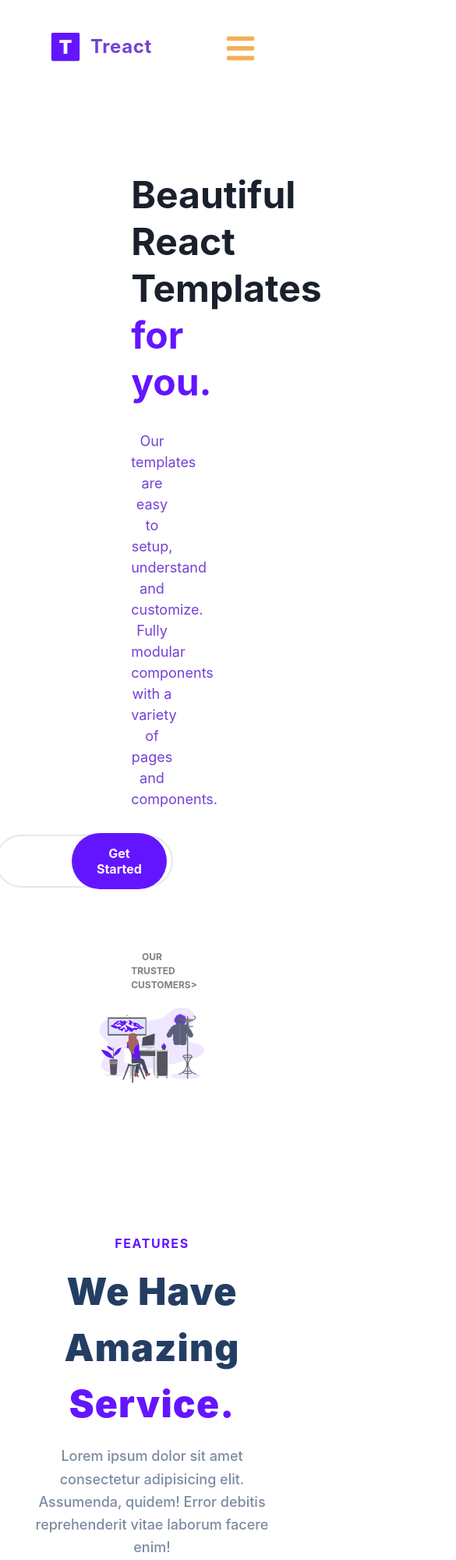
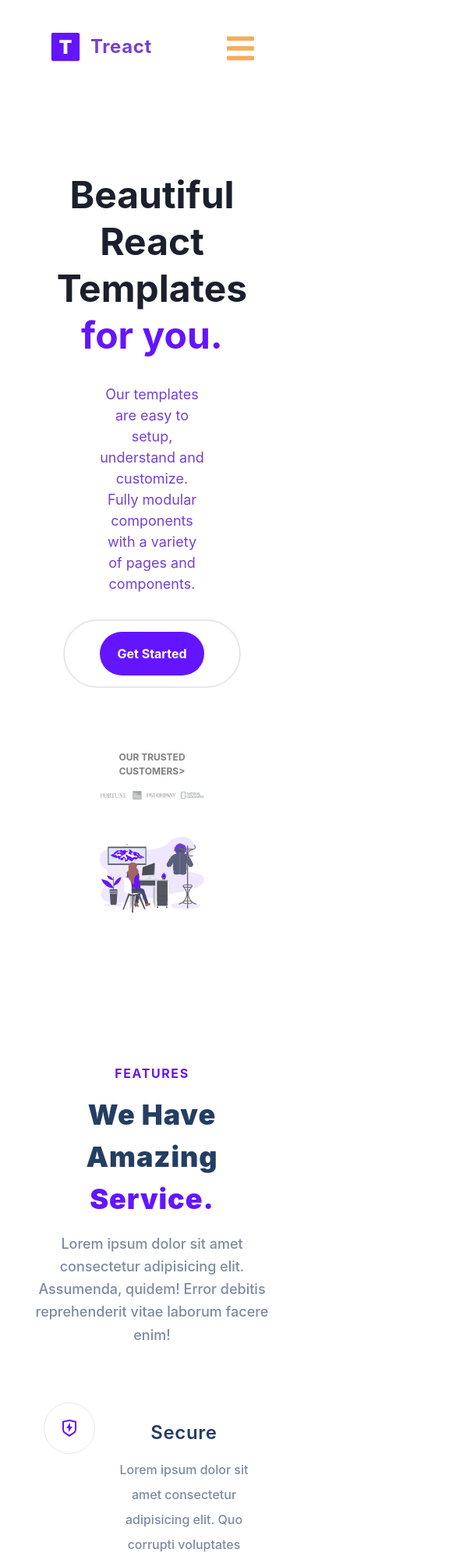
Before and after one commit to Dto1980/Treact-Final-Project, a plain HTML site: page index.html in a window 390 px wide. Shown: the top 2000 px of the page at 78% size, 585 px wide, since content can reach past the window. Drawn offline with Linux system fonts and the light colour scheme.

Commit message:
reactive #2

```diff
--- a/styles.css
+++ b/styles.css
@@ -180,7 +180,8 @@
       background-color: #17053b;
   }
 
-  .modal__menu {
+
+   .modal__menu {
       background-color: transparent;
       font-size: 40px;
       text-align: center;
@@ -962,7 +963,7 @@
       margin-bottom: 4px;
   }
 
-  .fa-solid,
+  #Testimonial .fa-solid,
   .fas {
       font-weight: 900;
       color: rgba(246, 173, 85);
@@ -1281,7 +1282,68 @@
 
   /* SMALL PHONES, TABLETS, LARGE SMARTPHONES */
 
-  @media (max-width: 728px) {
+  /* Large phones and tablets */
+    @media (max-width: 1280px) {
+
+        .header__description {
+            width: 50%;
+        }
+
+        .header__img--wrapper {
+            width: 50%;
+        }
+
+    }
+
+  /* Tablets and small desktops */
+    @media (max-width: 1024px) {
+
+        #header .container {
+            display: flex;
+            flex-direction: column;
+            justify-content: center;
+            align-items: center;
+        }
+
+        .header__description, .header__img--wrapper {
+            width: 100%;
+            max-width: 512px;
+            margin: 0 auto;
+        }
+
+        .header__description {
+            text-align: center;
+            display: flex;
+            flex-direction: column;
+            align-items: center;
+        }
+
+        #header .header__email {
+            width: 100%;
+            max-width: 440px;
+            position: relative;
+            display: flex;
+            justify-content: flex-end;
+            align-items: center;
+        }
+
+        .header__img--wrapper {
+            width: 100%;
+            margin-top: 48px;
+        }
+
+        .header__customers {
+            padding-right: 0px;
+            text-align: center;
+        }
+
+
+
+    }
+
+  /*SMALL DEVICES */
+
+  @media (max-width: 768px) {
 
       html,
       body {
@@ -1305,6 +1367,7 @@
       }
 
       header .container {
+          display: flex;
           flex-direction: column;
           align-items: center;
 
@@ -1315,6 +1378,25 @@
           text-align: center;
       }
 
+        .header__description {
+            width: 100%;
+            display: flex;
+            flex-direction: column;
+            align-items: center;
+        }
+        .header__email {
+            display: flex;
+            flex-direction: column;
+            height: auto;
+        }
+
+      .header__email--btn {
+        width: 100%;
+        padding: 16px 0;
+        margin: 16px 0;
+        line-height: 1.5;
+      }
+
       #features .container {
           flex-direction: column;
           align-items: center;
@@ -1324,20 +1406,34 @@
           flex-direction: column;
           text-align: center;
       }
+      .feature {
+          width: 100%;
+          display: flex;
+          align-items: center;
+            justify-content: center;
+        }
+
+
+        #features .section__title {
+            font-size: 36px;
+        }
+        #features .section__para {
+            flex-direction: column;
+            text-align: center;
+            flex-wrap: wrap;
 
       .features {
           flex-direction: column;
           align-items: center;
       }
 
-      #quality .container {
-          flex-direction: column;
-          align-items: center;
-      }
-
-      #quality .row {
-          flex-direction: column;
-          text-align: center;
+      #quality .container, #steps .container {
+          padding: 80px 0;
+      }
+
+      #quality .row, #values .row {
+        display: flex;
+        flex-direction: column;
       }
 
       #quality .section__para {
@@ -1454,3 +1550,7 @@
       }
 
   }
+  /* EXTRA SMALL DEVICES */
+  @media (max-width: 570px) {
+
+  }
```
